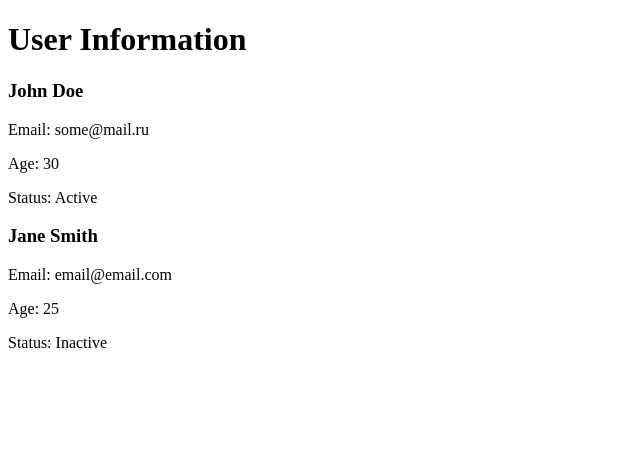
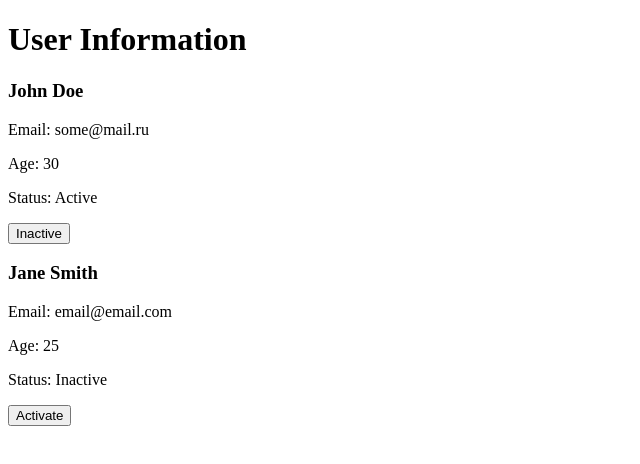
Before and after one commit to hellwail/prac, a React (Vite) app: page / in a window 1280 px wide. Shown: the top 464 px of the page, without its empty margins (0-640 px from the left). Built offline with nearby package versions, Linux system fonts and the light colour scheme.

Commit message:
status btn

```diff
--- a/src/App.tsx
+++ b/src/App.tsx
@@ -1,9 +1,10 @@
 import { UserCard } from "./components/UserCard/UserCard"
 import type { User } from "./types/User"
+import { useEffect, useState } from "react"
 
 function App() {
 
-  const mockUsers: User[] = [
+  const [users, setUsers] = useState<User[]>([
     {
       id: "1",
       name: "John Doe",
@@ -18,17 +19,27 @@ function App() {
       age: 25,
       isActive: false
     },
-  ]
+  ])
+
+  useEffect(() => {
+    console.log('Users updated:', users);
+  }, [users]);
+
+  const toggleActive = (id: string) => {
+    setUsers((prevUsers) =>
+      prevUsers.map((user) =>
+        user.id === id ? { ...user, isActive: !user.isActive } : user
+      )
+    );}
   return (
     <>
       <div className="App">
         <h1>User Information</h1>
-        {mockUsers.map((user) =>(
-          <UserCard key={user.id} user={user} />
+        {users.map((user) =>(
+          <UserCard key={user.id} user={user} onToggleActive={toggleActive} />
         ))}
       </div>
     </>
   )
 }
-
 export default App
--- a/src/components/UserCard/UserCard.tsx
+++ b/src/components/UserCard/UserCard.tsx
@@ -2,15 +2,19 @@ import type{ User } from '../../types/User';
 
 interface UserCardProps {
     user: User;
+    onToggleActive: (id: string) => void;
 }
 
-export const UserCard: React.FC<UserCardProps> = ({ user }) => {
+export const UserCard: React.FC<UserCardProps> = ({ user, onToggleActive }) => {
     return (
         <div className="user-card">
             <h3>{user.name}</h3>
             <p>Email: {user.email}</p>
             <p>Age: {user.age}</p>
             <p>Status: {user.isActive ? 'Active' : 'Inactive'}</p>
+            <button onClick={() => onToggleActive(user.id)}>
+                {user.isActive ? 'Inactive' : 'Activate'}
+            </button>
         </div>
     );
 }
```
